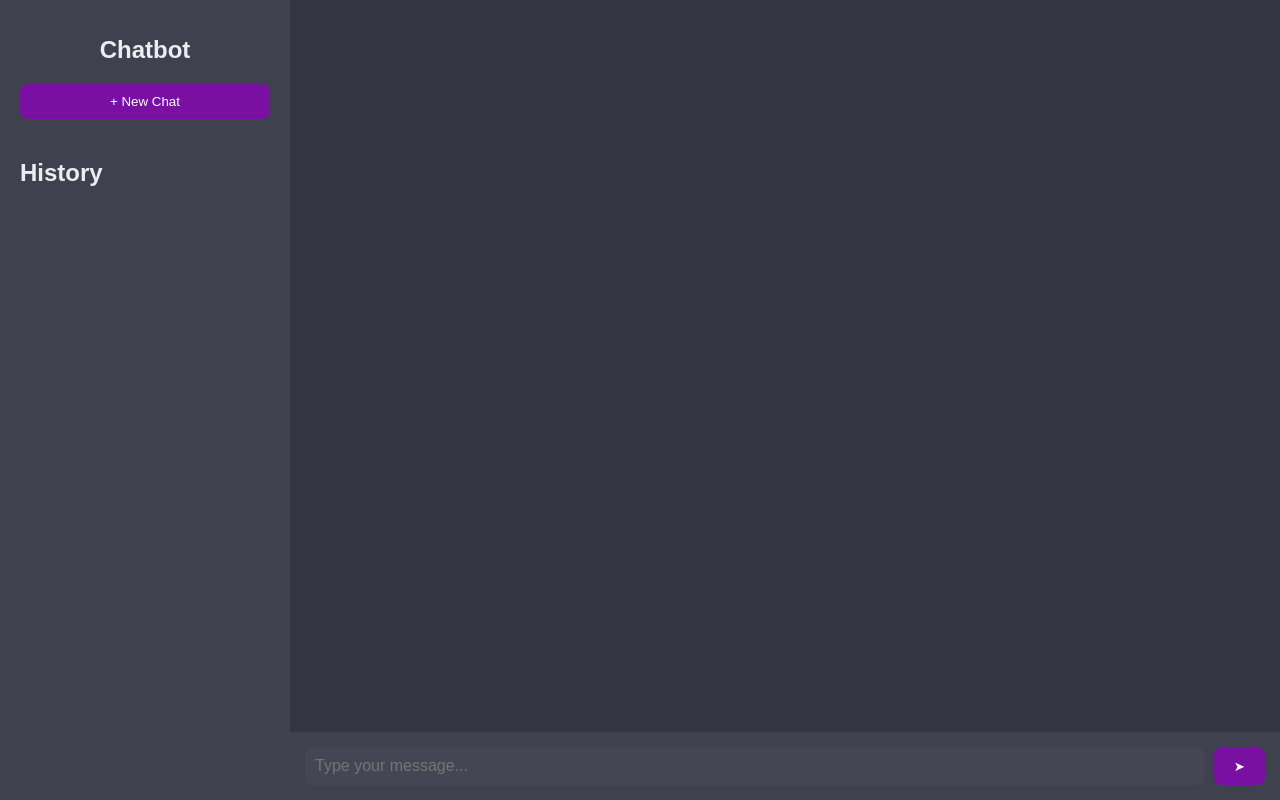
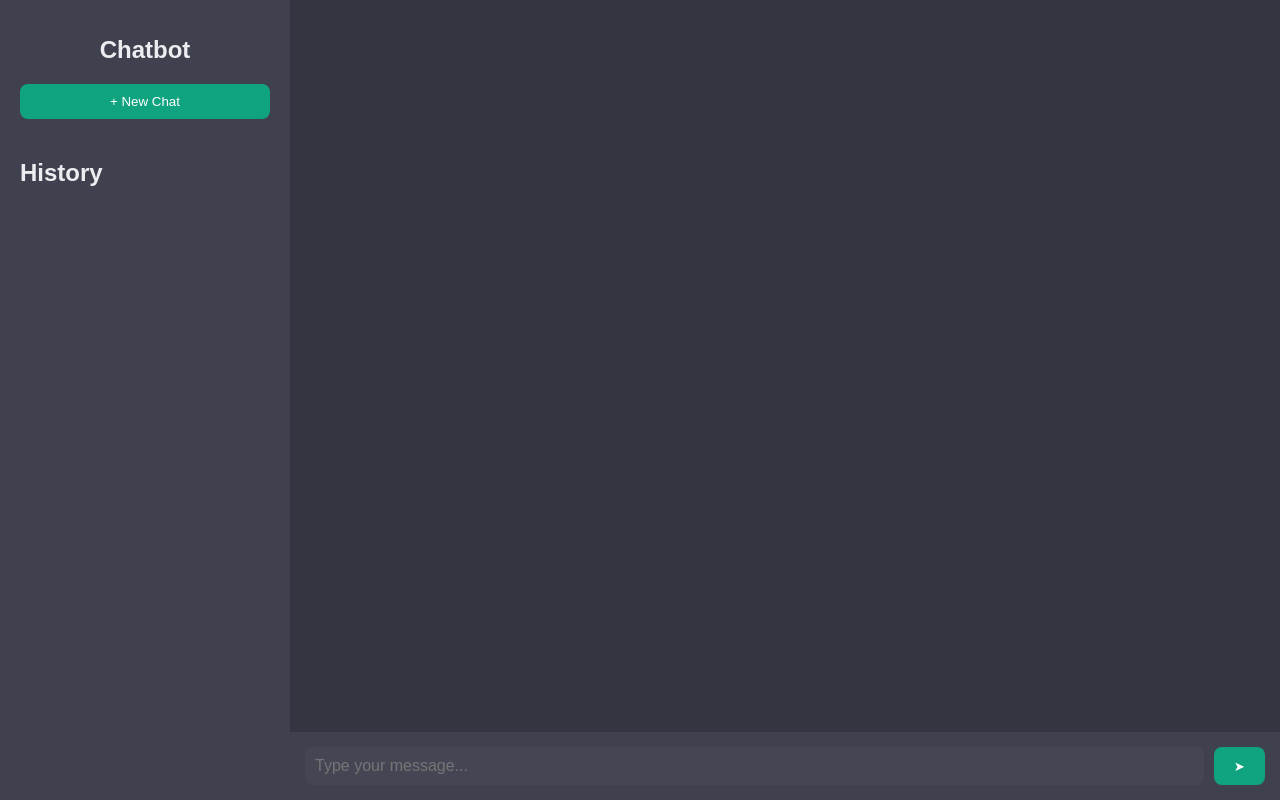
Before and after one commit to icybox129/chatbot, a Flask app: page / in a window 1280 px wide. Run offline with Flask 3, Linux system fonts and the light colour scheme; some libraries are stand-ins or nearby versions.

Commit message:
going back to original primary color

```diff
--- a/frontend/static/styles.css
+++ b/frontend/static/styles.css
@@ -1,7 +1,7 @@
 /* General Variables */
 :root {
-    --primary-color: #7910a3;
-    /* --primary-color: #10a37f; */
+    /* --primary-color: #7910a3; */
+    --primary-color: #10a37f;
     /* --primary-color: #a39710; */
     --background-dark: #343541;
     --background-light: #f7f7f8;
```
